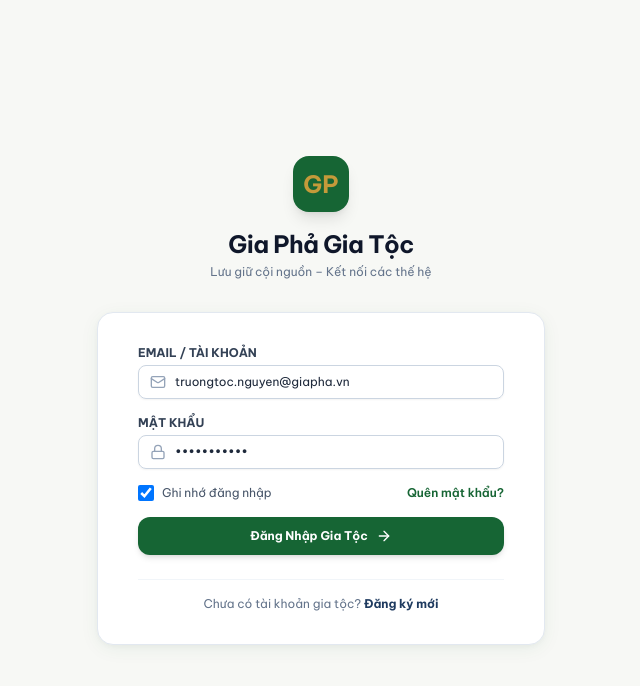
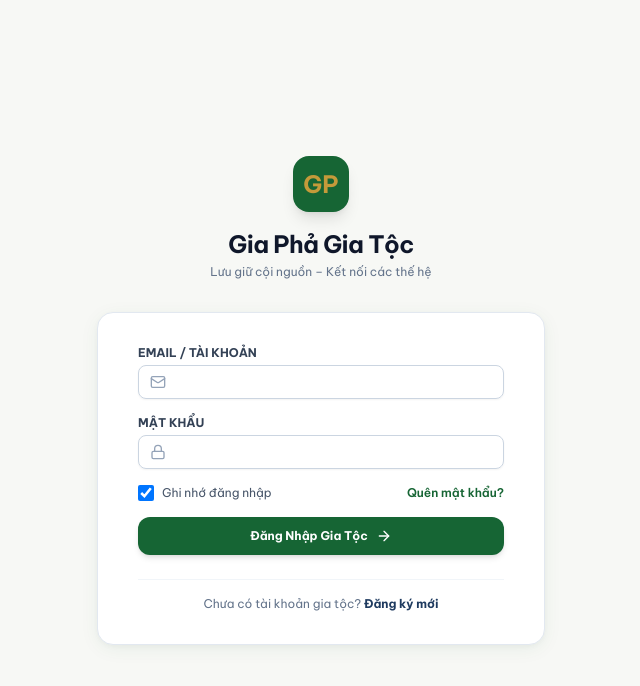
Before and after one commit to qtdyentho/GiaPhaGiaToc, a React (Vite) app: page /login in a window 1280 px wide. Shown: the top 686 px of the page, without its empty margins (319-959 px from the left). Built offline with nearby package versions, Linux system fonts and the light colour scheme; no server answers.

Commit message:
security: strengthen gitignore rules and clear default form credentials

```diff
--- a/src/pages/LoginPage.tsx
+++ b/src/pages/LoginPage.tsx
@@ -4,8 +4,8 @@ import { Shield, Lock, Mail, ArrowRight } from 'lucide-react';
 import { BRAND } from '../lib/constants';
 
 export const LoginPage: React.FC = () => {
-  const [email, setEmail] = useState('truongtoc.nguyen@giapha.vn');
-  const [password, setPassword] = useState('password123');
+  const [email, setEmail] = useState('');
+  const [password, setPassword] = useState('');
   const navigate = useNavigate();
 
   const handleLogin = (e: React.FormEvent) => {
```
Also changed, not shown: 1 other file (tests, documents, lock files or other folders).
